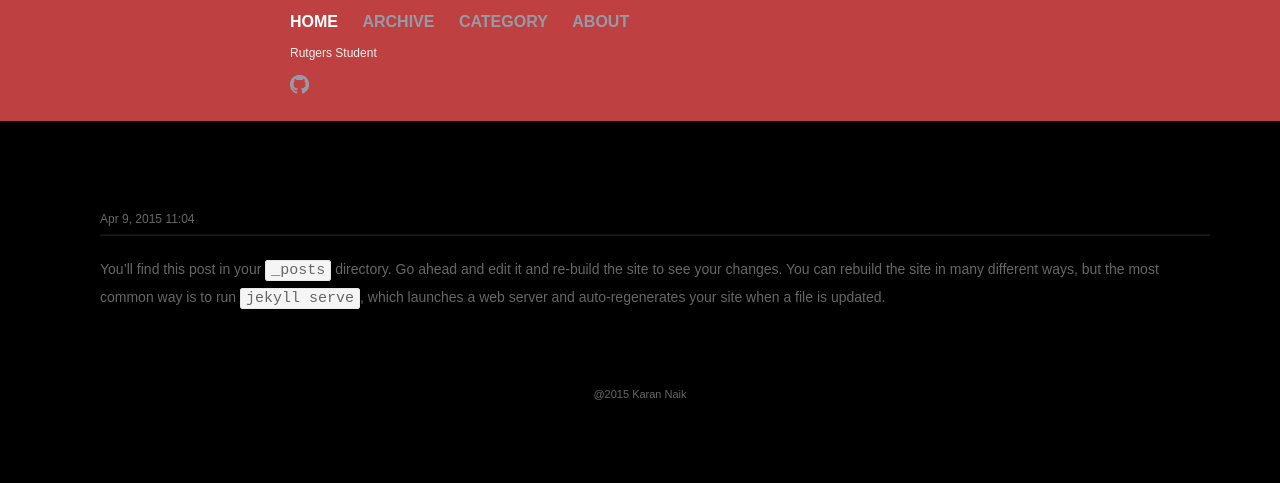
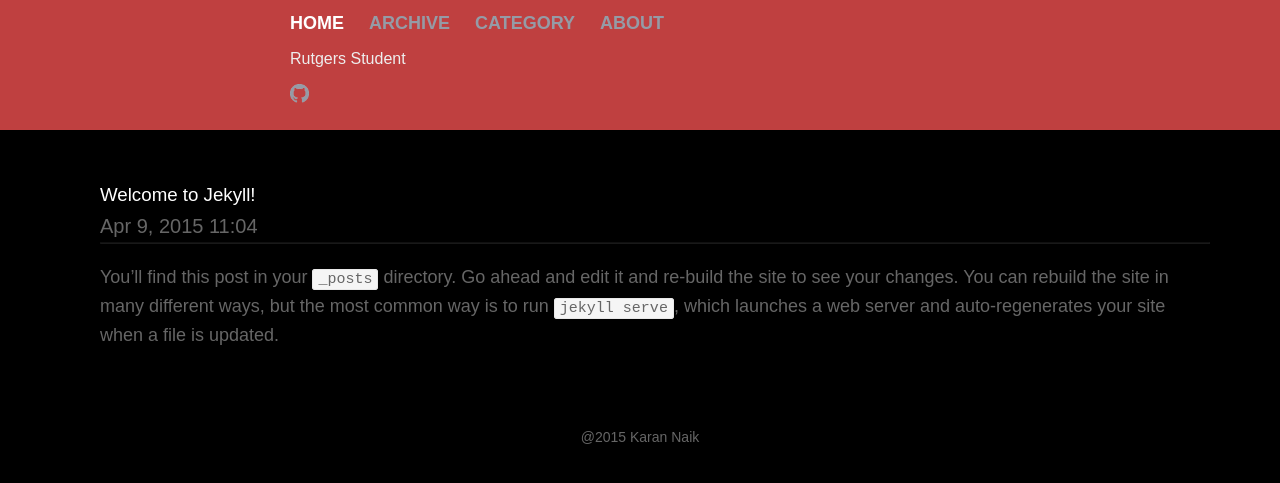
Before and after one commit to knaik/knaik.github.io, a Jekyll site: the page built from index.html, in a window 1280 px wide. Shown: the top 483 px of the page. Built offline with Jekyll 4.4.1, drawn with Linux system fonts in a browser that asks for light colours.

Commit message:
Visibility Tweaks

```diff
--- a/_sass/_layout.scss
+++ b/_sass/_layout.scss
@@ -18,7 +18,7 @@ html,body {
 .nav {
 	color: #707070;
 	text-transform: uppercase;
-    font-size: 16px;
+    font-size: 18px;
     font-weight: 600;
     font-family: "Montserrat",sans-serif;
     display:inline;
@@ -78,7 +78,7 @@ li {
 
 .description {
     padding-top: 10px;
-    font-size: 12px;
+    font-size: 16px;
     line-height: 1.5em;
     color: #EEE;
 }
@@ -113,13 +113,13 @@ li {
 
 .post-meta {
 	color: #666;
-	font-size: 12px;
+	font-size: 20px;
 	margin-left: 0px;
 }
 .content {
 	margin-top: 20px;
 	color: #666;
-	font-size: 14px;
+	font-size: 18px;
 }
 
 .post-list {
@@ -132,7 +132,7 @@ li {
 }
 
 .post-list li a {
-	color: #000;
+	color: #fff;
 }
 
 #line {
@@ -182,7 +182,7 @@ li {
  * Footer
  */
 .footer {
-    font-size: 11px;
+    font-size: 14px;
     text-align: center;
 	color: #666;
 }
```
